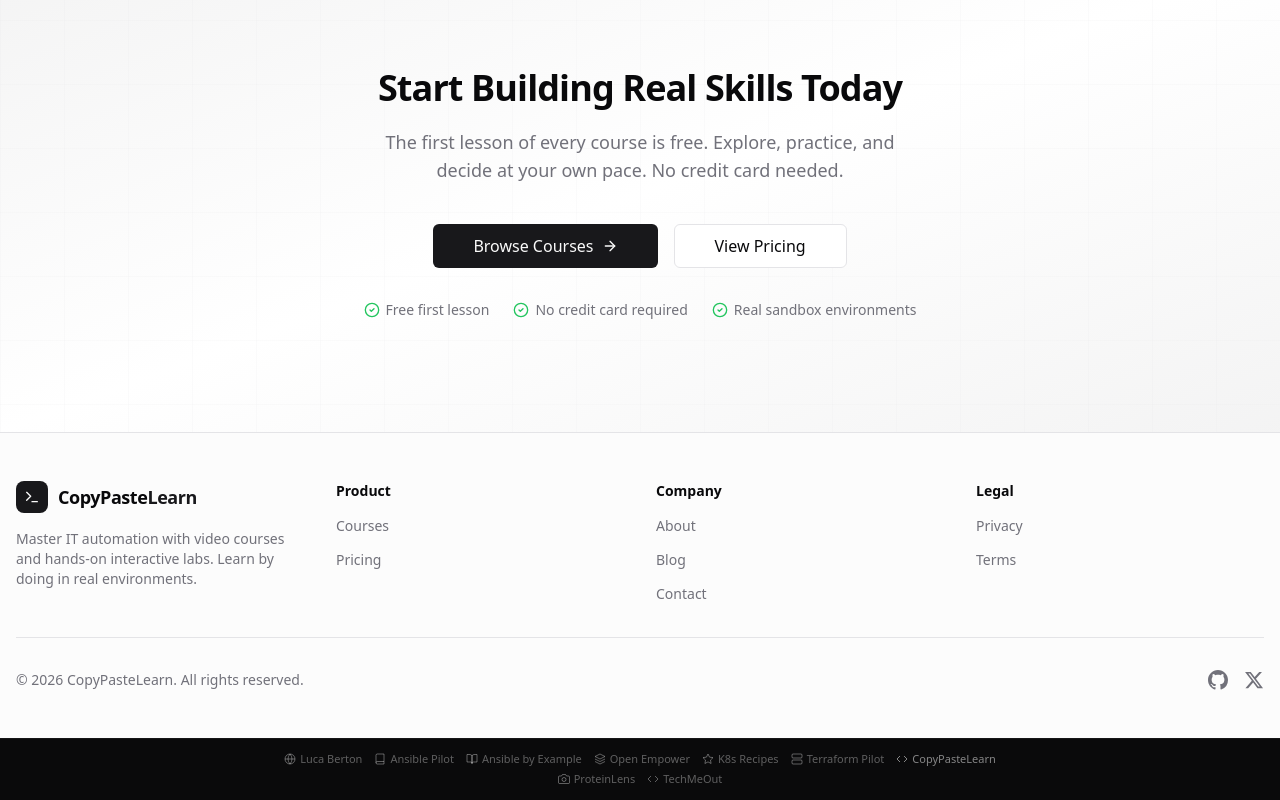
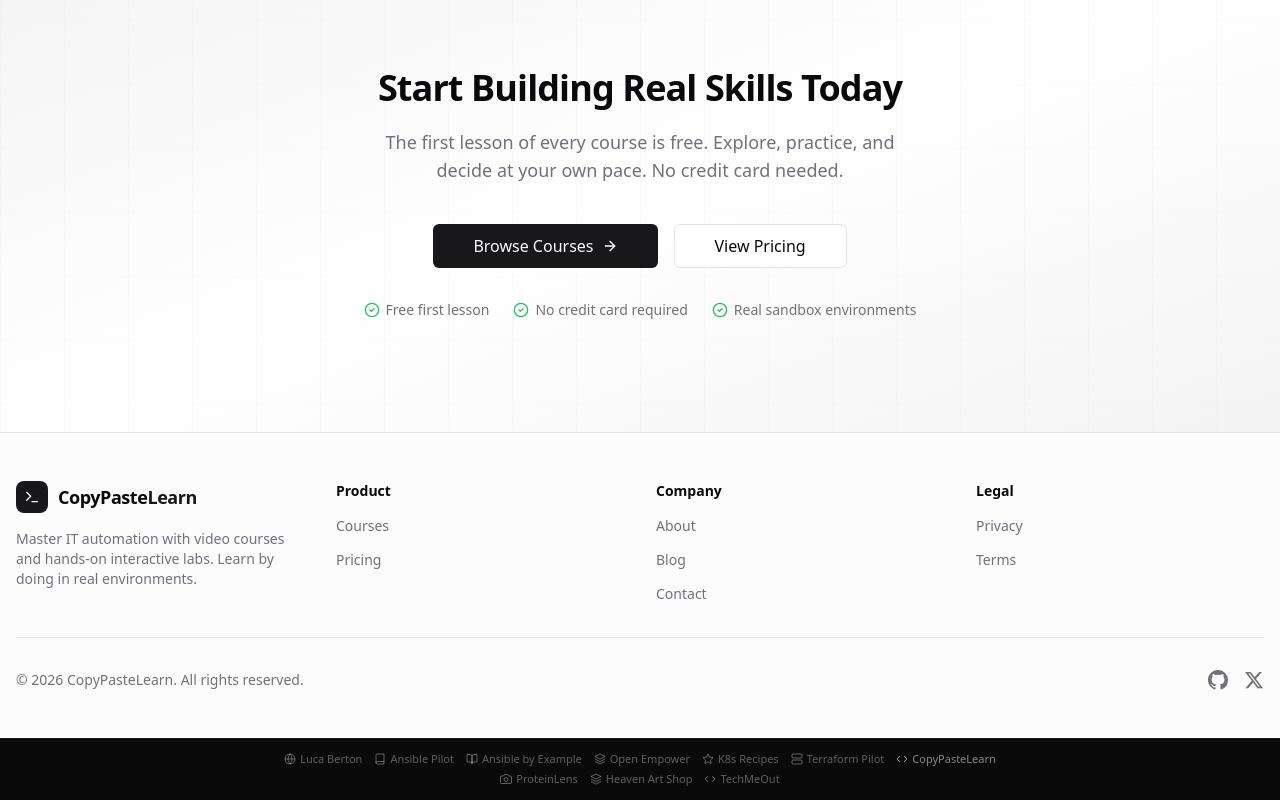
Before and after one commit to lucab85/copypastelearn.com, a Next.js app in the folder apps/web/: page / in a window 1280 px wide. Shown: the part 4797-5597 px from the top of the page. Built offline with nearby package versions, Linux system fonts and the light colour scheme; no server answers; the database is empty.

Commit message:
feat: add Heaven Art Shop to network footer

```diff
--- a/apps/web/src/app/layout.tsx
+++ b/apps/web/src/app/layout.tsx
@@ -13,7 +13,7 @@
   metadataBase: new URL(siteUrl),
   title: {
     default: "CopyPasteLearn — Learn IT Automation by Doing",
-    template: "%s | CopyPasteLearn",
+    template: "%s — CPL",
   },
   description:
     "Master IT automation with video courses and hands-on interactive labs. Learn by doing in real environments.",
--- a/apps/web/src/components/layout/network-footer.tsx
+++ b/apps/web/src/components/layout/network-footer.tsx
@@ -91,6 +91,19 @@
     ),
   },
   {
+    href: "https://www.heavenartshop.com/",
+    label: "Heaven Art Shop",
+    title: "Sacred Lithographs & African Oil Paintings",
+    icon: (
+      <svg viewBox="0 0 24 24" fill="none" stroke="currentColor" strokeWidth="2" className="h-3 w-3">
+        <path d="M12 2L2 7l10 5 10-5-10-5z" />
+        <path d="M2 12l10 5 10-5" />
+        <path d="M12 22l-10-5" />
+        <path d="M12 22l10-5" />
+      </svg>
+    ),
+  },
+  {
     href: "https://www.techmeout.it/",
     label: "TechMeOut",
     title: "Professional Web Development",
```
